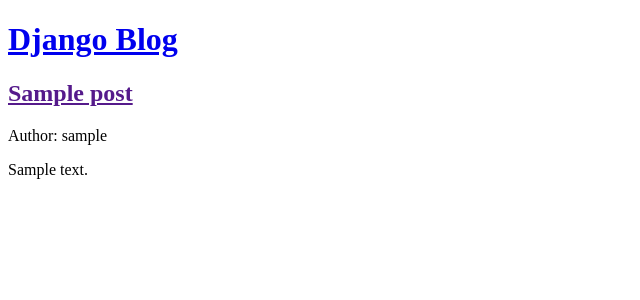
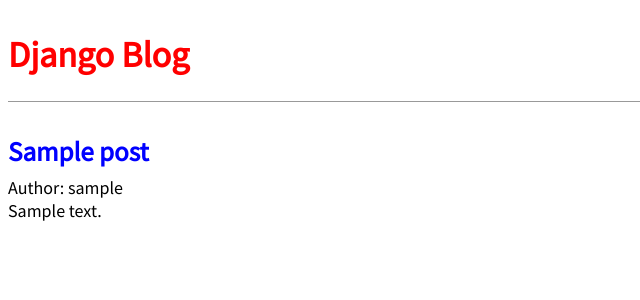
Before and after one commit to mserhatbalik/django-beginners, a Django app: page / in a window 1280 px wide. Shown: the top 300 px of the page, without its empty margins (0-640 px from the left). Run offline with Django 5.2, Linux system fonts and the light colour scheme; tables that the repository leaves empty hold one stand-in row (values such as "Sample post").

Commit message:
Added static css files and styling

```diff
--- a/ch6-blog/django_project/settings.py
+++ b/ch6-blog/django_project/settings.py
@@ -116,3 +116,4 @@
 # https://docs.djangoproject.com/en/6.0/howto/static-files/
 
 STATIC_URL = "static/"
+STATICFILES_DIRS = [BASE_DIR / "static"]  # new
--- /dev/null
+++ b/ch6-blog/static/css/base.css
@@ -0,0 +1,48 @@
+/* static/css/base.css */
+body {
+  font-family: "Source Sans Pro", sans-serif;
+  font-size: 18px;
+}
+
+header {
+  border-bottom: 1px solid #999;
+  margin-bottom: 2rem;
+  display: flex;
+}
+
+header h1 a {
+  color: red;
+  text-decoration: none;
+}
+
+.nav-left {
+  margin-right: auto;
+}
+
+.nav-right {
+  display: flex;
+  padding-top: 2rem;
+}
+
+.post-entry {
+  margin-bottom: 2rem;
+}
+
+.post-entry h2 {
+  margin: 0.5rem 0;
+}
+
+.post-entry h2 a,
+.post-entry h2 a:visited {
+  color: blue;
+  text-decoration: none;
+}
+
+.post-entry p {
+  margin: 0;
+  font-weight: 400;
+}
+
+.post-entry h2 a:hover {
+  color: red;
+}
--- a/ch6-blog/templates/base.html
+++ b/ch6-blog/templates/base.html
@@ -1,9 +1,13 @@
+{% load static %}
 <!DOCTYPE html>
 <html lang="en">
     <head>
         <meta charset="UTF-8">
         <meta name="viewport" content="width=device-width, initial-scale=1.0">
         <title>Blog Title</title>
+        <link rel="stylesheet" href="{% static 'css/base.css' %}">
+        <link href="https://fonts.googleapis.com/css?family=Source+Sans+Pro:400"
+              rel="stylesheet">
     </head>
     <body>
         <header>
```
